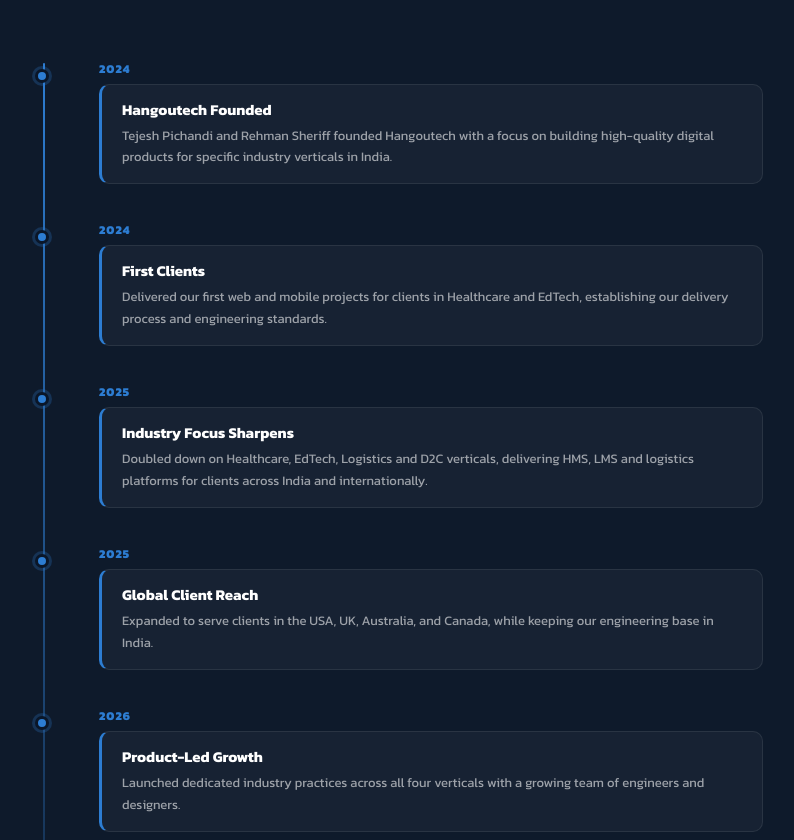
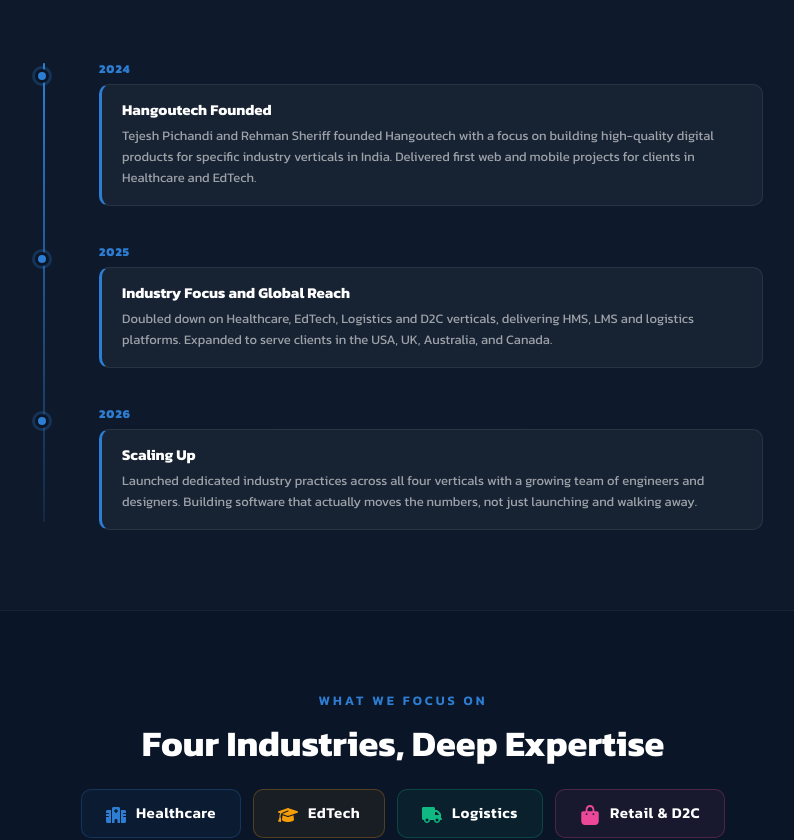
Before and after one commit to hangoutech/hangoutech.github.io, a React (Create React App) app: page /about in a window 1280 px wide. Shown: the part 2787-3627 px from the top of the page, without its empty margins (237-1031 px from the left). Built offline with nearby package versions, Linux system fonts and the light colour scheme.

Commit message:
Fix timeline duplicate years - one entry per year

```diff
--- a/src/Pages/About2/AboutPage.js
+++ b/src/Pages/About2/AboutPage.js
@@ -24,12 +24,9 @@
 ];
 
 const timeline = [
-  { year: "2024", title: "Hangoutech Founded", desc: "Tejesh Pichandi and Rehman Sheriff founded Hangoutech with a focus on building high-quality digital products for specific industry verticals in India." },
-  { year: "2024", title: "First Clients", desc: "Delivered our first web and mobile projects for clients in Healthcare and EdTech, establishing our delivery process and engineering standards." },
-  { year: "2025", title: "Industry Focus Sharpens", desc: "Doubled down on Healthcare, EdTech, Logistics and D2C verticals, delivering HMS, LMS and logistics platforms for clients across India and internationally." },
-  { year: "2025", title: "Global Client Reach", desc: "Expanded to serve clients in the USA, UK, Australia, and Canada, while keeping our engineering base in India." },
-  { year: "2026", title: "Product-Led Growth", desc: "Launched dedicated industry practices across all four verticals with a growing team of engineers and designers." },
-  { year: "2026", title: "Scaling Up", desc: "Building our playbook for industry-specific software that actually moves the numbers, not just launching and walking away." },
+  { year: "2024", title: "Hangoutech Founded", desc: "Tejesh Pichandi and Rehman Sheriff founded Hangoutech with a focus on building high-quality digital products for specific industry verticals in India. Delivered first web and mobile projects for clients in Healthcare and EdTech." },
+  { year: "2025", title: "Industry Focus and Global Reach", desc: "Doubled down on Healthcare, EdTech, Logistics and D2C verticals, delivering HMS, LMS and logistics platforms. Expanded to serve clients in the USA, UK, Australia, and Canada." },
+  { year: "2026", title: "Scaling Up", desc: "Launched dedicated industry practices across all four verticals with a growing team of engineers and designers. Building software that actually moves the numbers, not just launching and walking away." },
 ];
 
 const stats = [
```
